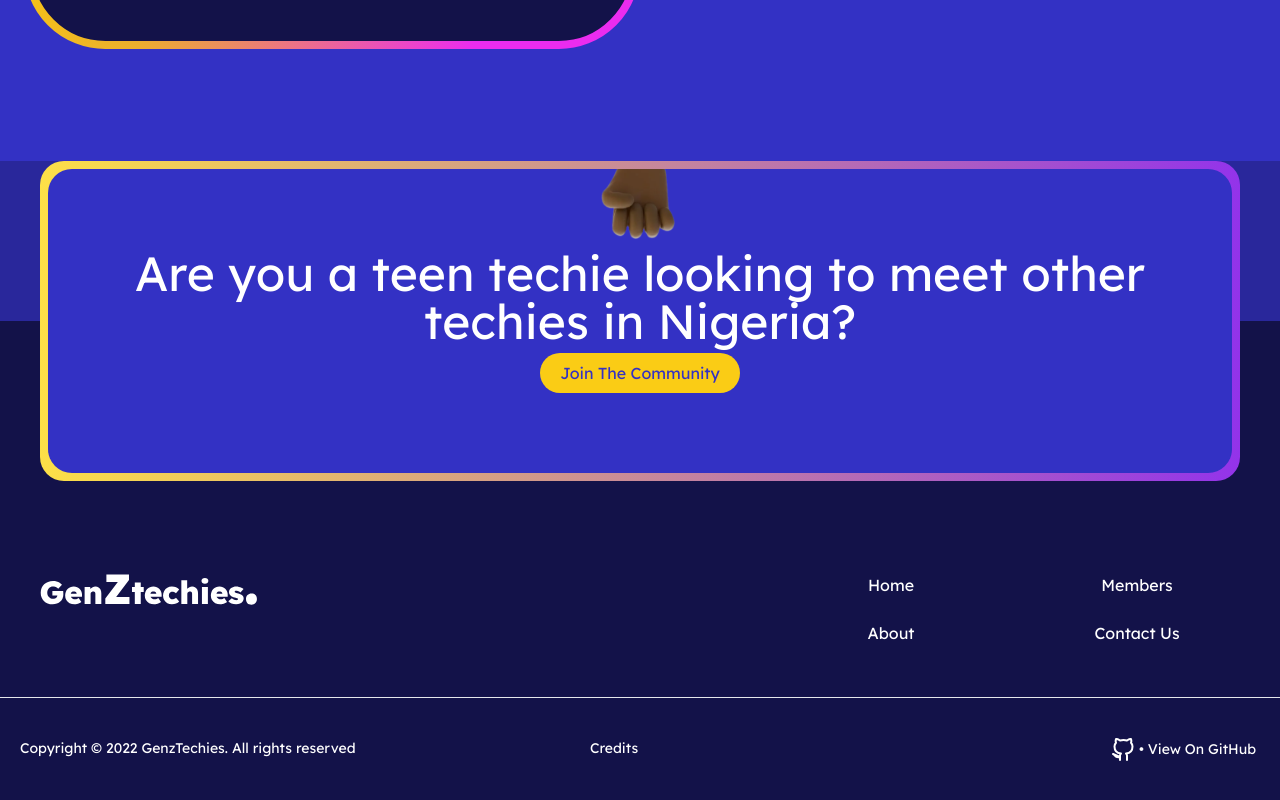
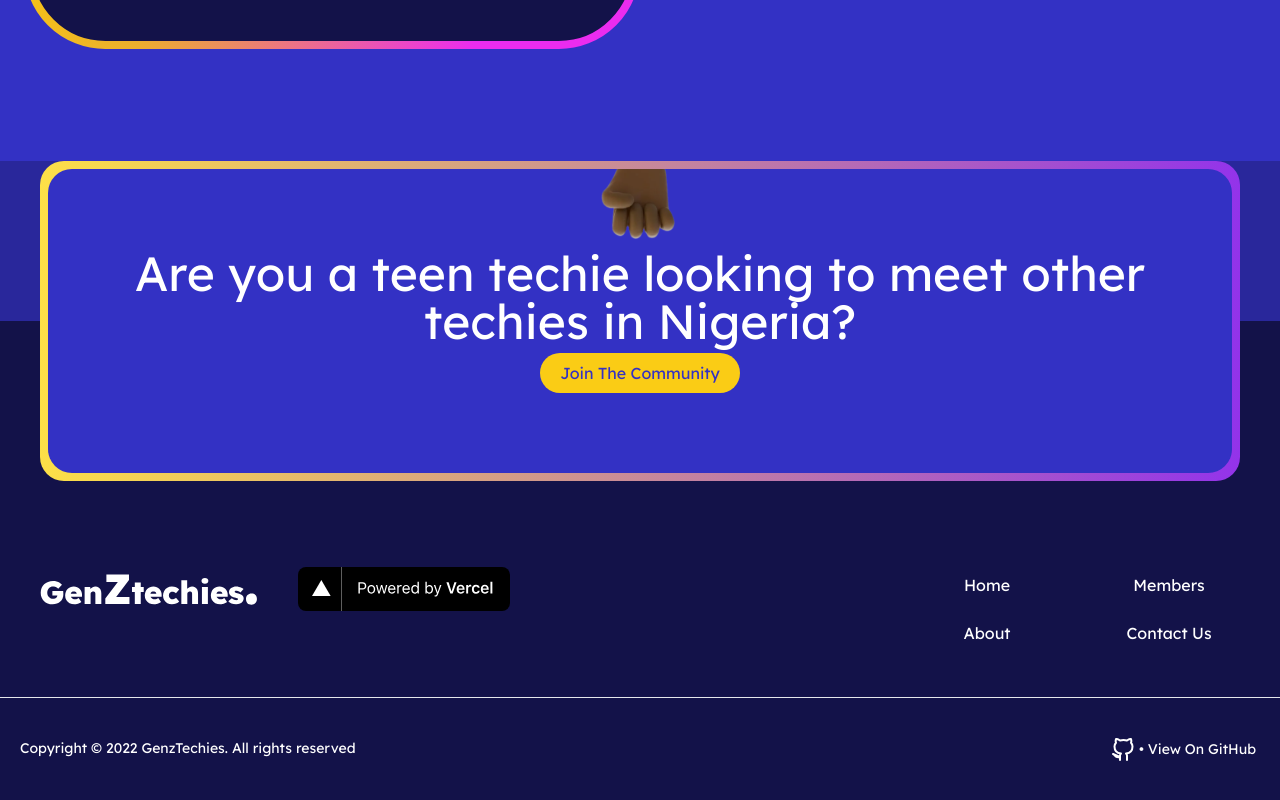
Before and after one commit to GenZtechies/gzt-web, a Next.js app: page /projects in a window 1280 px wide. Shown: the part 818-1618 px from the top of the page. Built offline with nearby package versions, Linux system fonts and the light colour scheme.

Commit message:
feat: add powered by vercel banner 🚀🚀

```diff
--- a/components/Footer/Footer.js
+++ b/components/Footer/Footer.js
@@ -40,10 +40,26 @@ function Footer({ overlayBg }) {
         <div className="w-64 m-auto text-center">
           <img
             src="./assets/footer/nav-logo.svg"
-            className=" m-auto"
+            className="m-auto"
             alt="logo"
           />
+          <br className="block lg:hidden" />
         </div>
+
+        <div className="w-64 m-auto text-center">
+          <a
+            href="https://www.vercel.com?utm_source=genztechies&utm_marketing=oss"
+            className="m-auto"
+            target="_blank"
+          >
+            <img
+              src="/powered-by-vercel.svg"
+              className="m-auto"
+              alt="powered-by-vercel"
+            />
+          </a>
+        </div>
+
         <div className="flex flex-wrap flex-grow px-auto mt-10 text-center">
           <div className="lg:w-1/2" />
           <div className="lg:w-1/4 md:w-1/2 w-full">
@@ -74,9 +90,7 @@ function Footer({ overlayBg }) {
           Copyright &copy; {new Date().getFullYear()} GenzTechies. All rights
           reserved
         </p>
-        <Link href="/credits">
-          <a className="text-sm text-center p-5 lg:p-0 mx-auto">Credits</a>
-        </Link>
+
         <p className="text-sm text-center p-5 lg:p-0 lg:ml-auto">
           <a href="https://github.com/GenZtechies" target="_blank">
             <img
```
Also changed, not shown: public/powered-by-vercel.svg (added), 1 other file (tests, documents, lock files or other folders).
